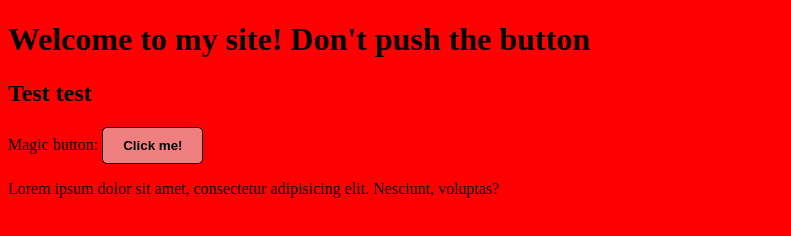
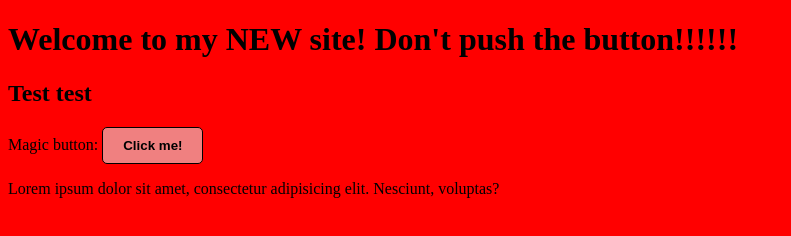
Before and after one commit to whatissilence/WhiteWings, a plain HTML site: page index.html in a window 1280 px wide. Shown: the whole page, without its empty margins (0-791 px from the left). Drawn offline with Linux system fonts and the light colour scheme.

Commit message:
Added word NEW to header

```diff
--- a/index.html
+++ b/index.html
@@ -6,7 +6,7 @@
   <link rel="stylesheet" href="style.css">
 </head>
 <body>
-<h1><b>Welcome to my site!</b> Don't push the button</h1>
+<h1><b>Welcome to my NEW site!</b> Don't push the button!!!!!!</h1>
 <h2>Test test</h2>
 Magic button: <button>Click me!</button>
 
```
